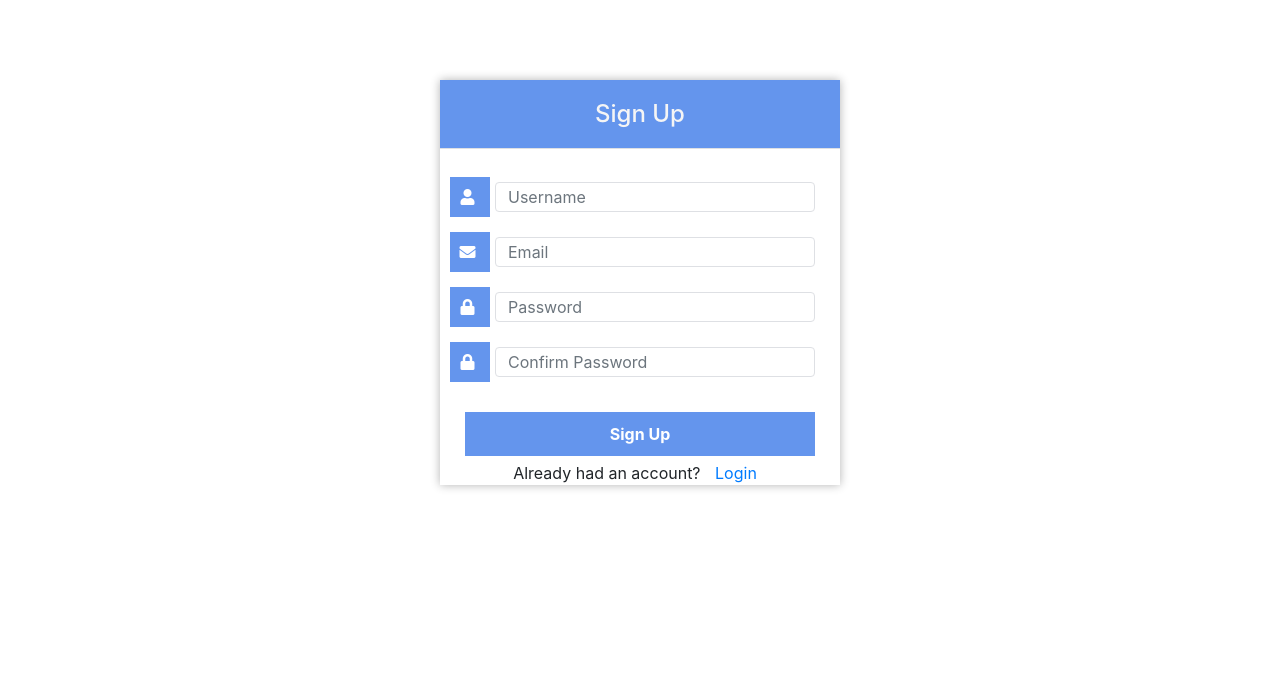
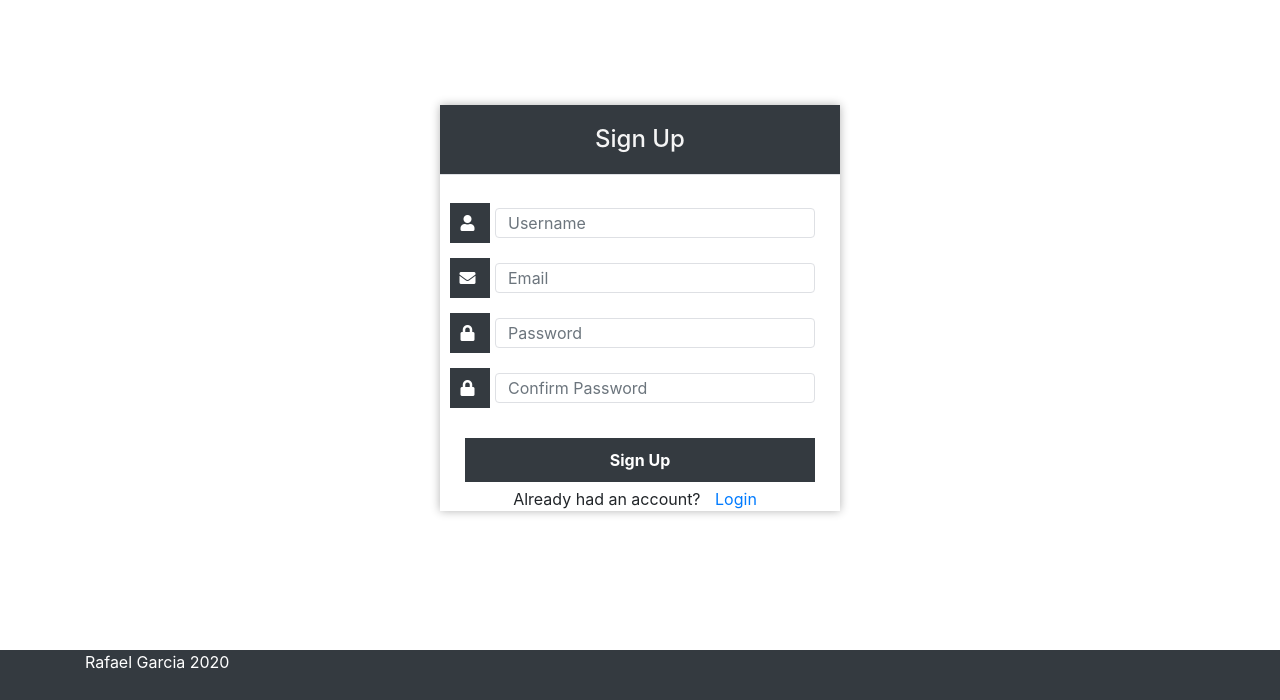
Before and after one commit to Rafagars/micro-posting, a Flask app: template app/templates/session/Signup.html in a window 1280 px wide. Shown: the part 100-800 px from the top of the page. Run offline with Flask 2, Linux system fonts and the light colour scheme; the template is opened without the code that fills it: values that come from a table or form of the project are taken from there, others are empty; some libraries are stand-ins or nearby versions.

Commit message:
Minor changes style

```diff
--- a/app/static/css/style.css
+++ b/app/static/css/style.css
@@ -50,7 +50,7 @@ body a {
     font-size: 24px;
     padding: 20px 0 20px 0;
     border-bottom: 1px solid #dee0e4;
-    background-color: cornflowerblue;
+    background-color:  #343a40;
     color: whitesmoke; }
   .session form {
     display: flex;
@@ -61,7 +61,7 @@ body a {
     width: 350px;
     padding: 10px;
     margin: 15px 0 5px 0;
-    background-color: cornflowerblue;
+    background-color:  #343a40;
     border: 0;
     cursor: pointer;
     font-weight: bold;
@@ -75,7 +75,7 @@ body a {
     align-items: center;
     width: 40px;
     height: 40px;
-    background-color: cornflowerblue;
+    background-color: #343a40;
     color: #ffffff; }
   .session a {
     padding: 10px; }
--- a/app/templates/base.html
+++ b/app/templates/base.html
@@ -27,7 +27,7 @@
   </div>
 	</header>
 
-	<div class="container">
+	<div class="container content">
 	<br>
 	{% with messages = get_flashed_messages() %}
 	{% if messages %}
@@ -43,8 +43,11 @@
 	{% endblock %}
 	</div>
 
-	<footer id="footer">
-	</footer>
+    <footer class="footer bg-dark text-white">
+      <div class="container">
+        Rafael Garcia 2020
+      </div>
+    </footer>
 
 	<script src="https://cdn.tiny.cloud/1/sfek8dpwib0red5yvsnxdx27a6e3cqhmo3prb7zti40k7wyu/tinymce/5/tinymce.min.js" referrerpolicy="origin"></script>
     <script src="{{ url_for('static', filename="js/tinymce.js") }}"></script>
```
